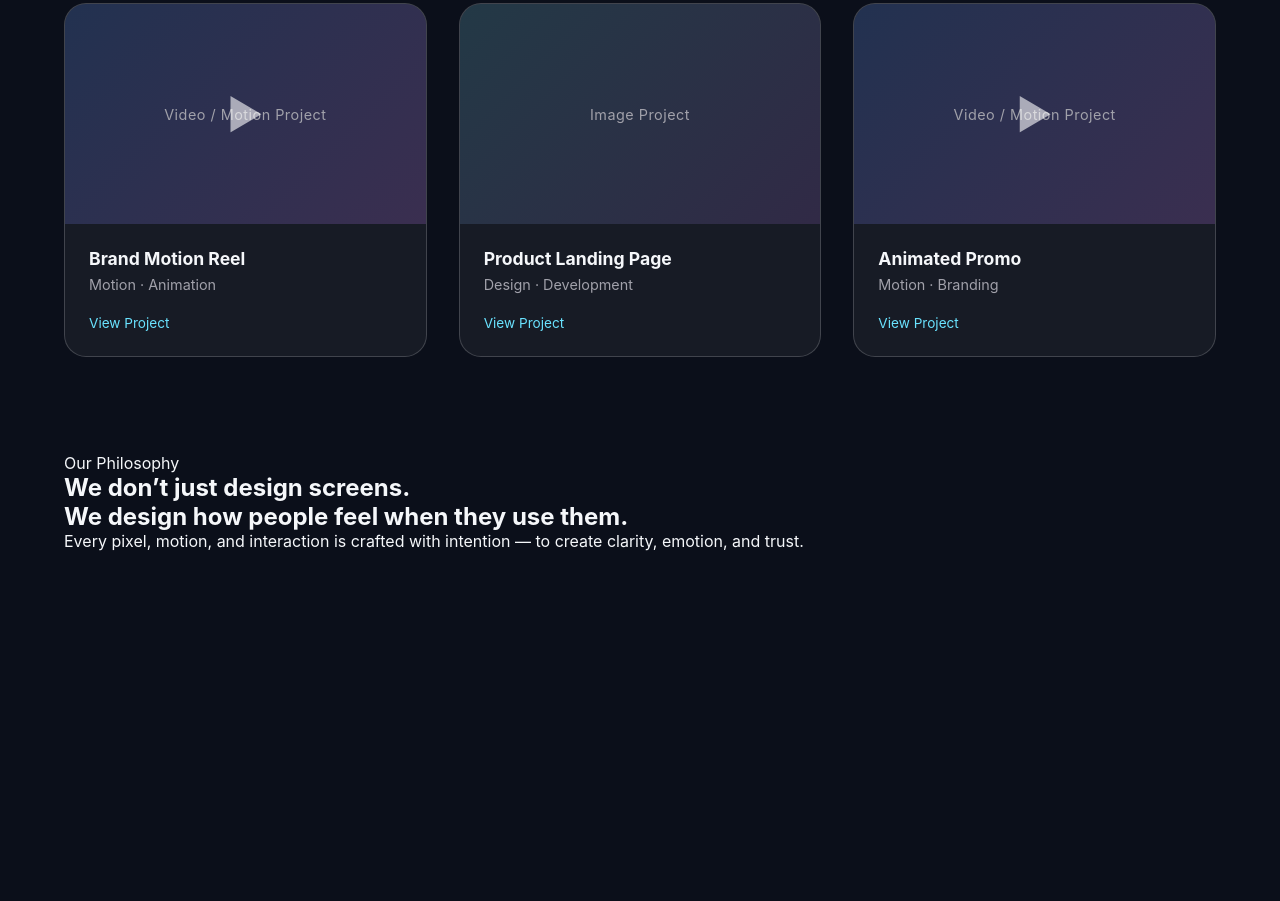
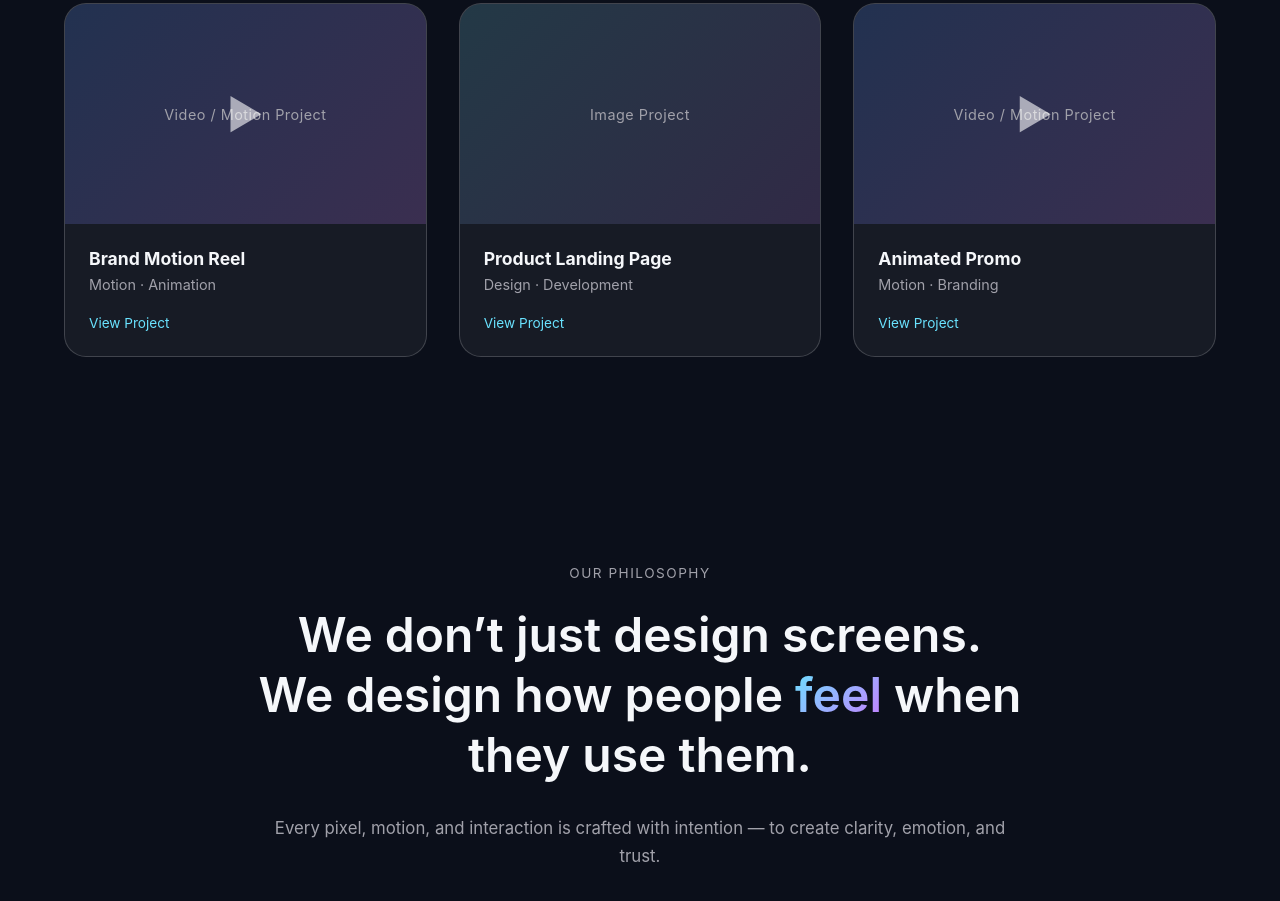
Before and after one commit to srcreativehub-official/srcreativehub-official.github.io, a plain HTML site: page index.html in a window 1280 px wide. Shown: the part 1583-2484 px from the top of the page. Before the commit the page ends 2134 px from the top, so only its background shows below. Drawn offline with Linux system fonts and the light colour scheme.

Commit message:
Update style.css

```diff
--- a/css/style.css
+++ b/css/style.css
@@ -414,6 +414,51 @@ a {
   background: rgba(255, 255, 255, 0.08);
   box-shadow: 0 25px 50px rgba(0, 0, 0, 0.35);
 }
+/* ===============================
+   PHILOSOPHY SECTION
+================================ */
+.philosophy {
+  padding: 7rem 0;
+  text-align: center;
+}
+
+.philosophy-content {
+  max-width: 820px;
+}
+
+/* Label */
+.philosophy-label {
+  font-size: 0.85rem;
+  letter-spacing: 1.5px;
+  text-transform: uppercase;
+  color: var(--text-muted);
+  margin-bottom: 1.5rem;
+}
+
+/* Quote */
+.philosophy h2 {
+  font-size: clamp(1.8rem, 4.5vw, 3rem);
+  font-weight: 600;
+  line-height: 1.25;
+  margin-bottom: 1.8rem;
+}
+
+.philosophy h2 span {
+  background: linear-gradient(
+    135deg,
+    var(--accent-primary),
+    var(--accent-secondary)
+  );
+  -webkit-background-clip: text;
+  -webkit-text-fill-color: transparent;
+}
+
+/* Subtext */
+.philosophy-subtext {
+  font-size: 1.05rem;
+  color: var(--text-muted);
+  line-height: 1.7;
+}
 
 /* ===============================
    5. GLASS EFFECT ON SCROLL
```
